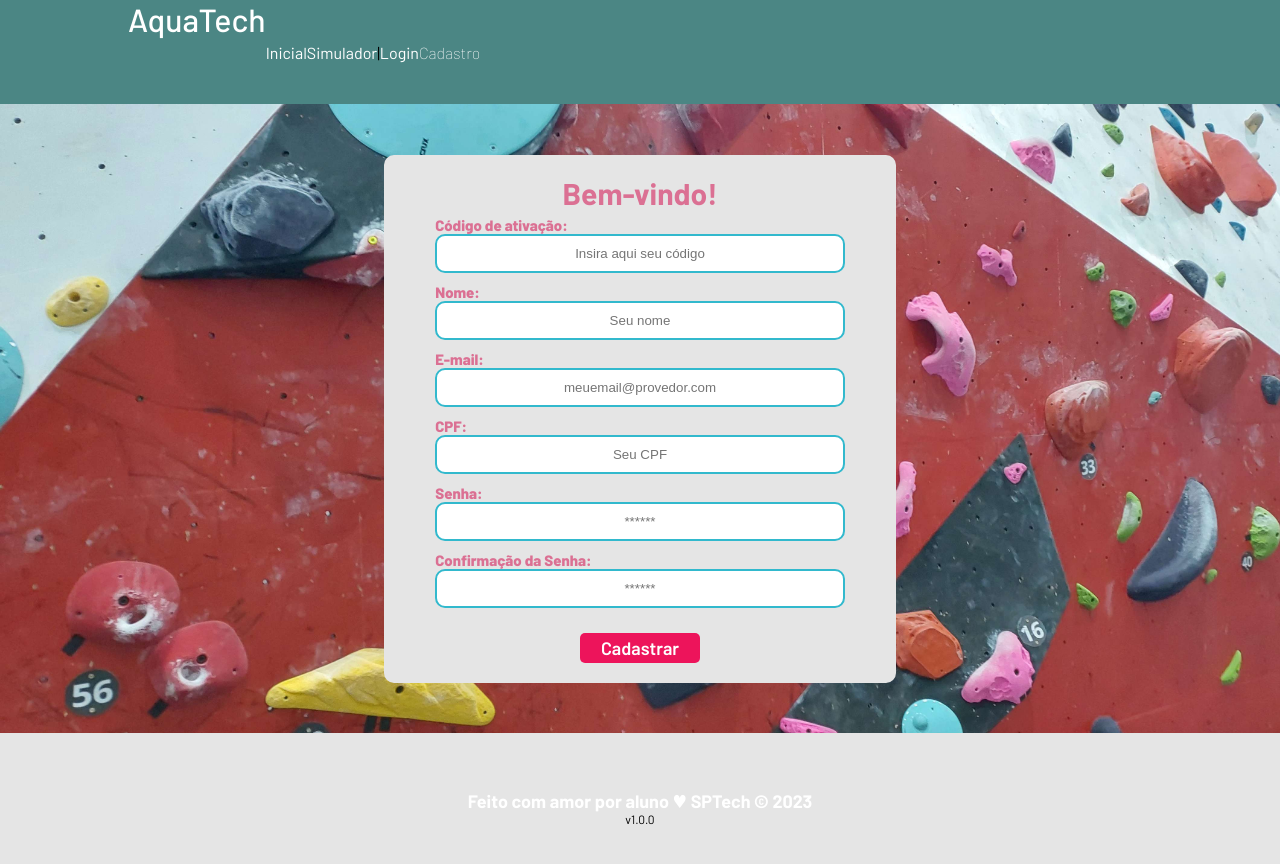
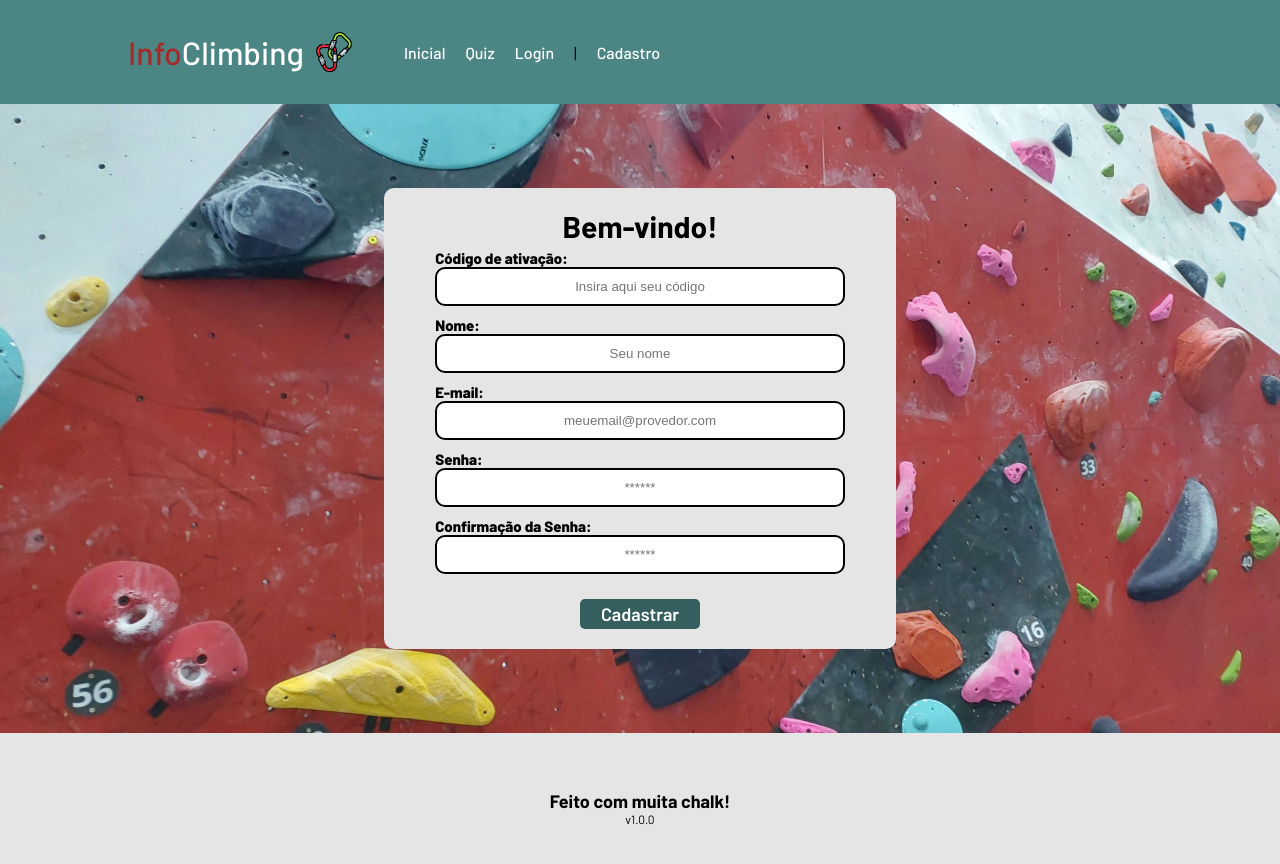
Before and after one commit to Nicole-Miranda/Projeto-Individual, a website: page web-data-viz/public/cadastro.html in a window 1280 px wide. Drawn offline with Linux system fonts and the light colour scheme; no server answers.

Commit message:
Home do site finalizada

```diff
--- a/web-data-viz/public/cadastro.html
+++ b/web-data-viz/public/cadastro.html
@@ -6,7 +6,7 @@
   <meta http-equiv="X-UA-Compatible" content="IE=edge" />
   <meta name="viewport" content="width=device-width, initial-scale=1.0" />
 
-  <title>AquaTech | Cadastro</title>
+  <title>InfoClimbing| Cadastro</title>
 
   <script src="./js/sessao.js"></script>
 
@@ -19,20 +19,23 @@
   <!--header inicio-->
   <div class="header">
     <div class="container">
-      <h1 class="titulo">AquaTech</h1>
+      <div class="logo" style="margin-right: 50px;">
+        <img src="assets/icon/carabiner.png" alt="">
+        <h1 class="titulo"><span>Info</span>Climbing</h1>
+      </div>
       <ul class="navbar">
         <li>
           <a href="index.html">Inicial</a>
         </li>
         <li>
-          <a href="simulador.html">Simulador</a>
+          <a href="simulador.html">Quiz</a>
         </li>
-        <li>|</li>
         <li>
           <a href="login.html">Login</a>
         </li>
+        <li>|</li>
         <li class="agora">
-          <a href="#">Cadastro</a>
+          <a href="simulador.html">Cadastro</a>
         </li>
       </ul>
     </div>
@@ -66,10 +69,6 @@
             <input id="email_input" type="text" placeholder="meuemail@provedor.com" />
           </div>
           <div class="campo">
-            <span>CPF:</span>
-            <input type="text" id="cpf_input" placeholder="Seu CPF">
-          </div>
-          <div class="campo">
             <span>Senha:</span>
             <input id="senha_input" type="password" placeholder="******" />
           </div>
@@ -91,7 +90,7 @@
   <!--footer inicio-->
   <div class="footer">
     <div class="container">
-      <h4>Feito com amor por aluno &hearts; SPTech &copy; 2023</h4>
+      <h4>Feito com muita chalk!</h4>
       <span class="version">v1.0.0</span>
     </div>
   </div>
--- a/web-data-viz/public/css/estilo.css
+++ b/web-data-viz/public/css/estilo.css
@@ -67,7 +67,7 @@ align-items: center;
 background-color: #355E5E;
 height: 100%;
 gap: 25px;
-padding: 0 40px;
+padding: 0 38px;
 margin-left: auto;
 }
 .navbar .botoes a{
@@ -231,6 +231,20 @@ margin-left: auto;
   background-size: cover;
 }
 
+.container .titulo span{
+color: brown;
+}
+
+.navbar a{
+  text-decoration: none;
+  color: #fff;
+  font-weight: 500;
+}
+
+.footer .container{
+  color: black;
+}
+
 .login .container {
   justify-content: center;
   align-items: center;
@@ -244,7 +258,7 @@ margin-left: auto;
   display: flex;
   align-items: center;
   justify-content: space-evenly;
-  color: palevioletred;
+  color: black;
   flex-direction: column;
   height: fit-content;
   padding: 20px 0;
@@ -269,7 +283,7 @@ margin-left: auto;
 }
 
 .formulario input {
-  border: 2px solid #32b9cd;
+  border: 2px solid black;
   text-align: center;
   border-radius: 10px;
   margin: 0;
@@ -300,7 +314,7 @@ margin-left: auto;
   font-weight: 600;
   font-size: 18px;
   color: #fff;
-  background-color: #ED145B;
+  background-color:#355E5E;
   width: 120px;
   height: 30px;
   align-self: center;
@@ -321,6 +335,17 @@ margin-left: auto;
   display: none
 }
 
+/* CADASTRO */
+
+.container .logo span{
+  color: brown;
+}
+
+.header .navbar{
+  gap: 20px;
+}
+
+
 /* FORMULARIO */
 
 .alerta_erro{
@@ -335,7 +360,7 @@ margin-left: auto;
   width: 230px;
   position: fixed;
   border-radius: 4px;
-  border: #ED145B 3px solid;
+  border: #355E5E 3px solid;
   padding: 10px;
   margin-right: 10%;
 }
@@ -357,7 +382,7 @@ margin-left: auto;
 
 input {
   margin-bottom: 10px;
-  border: 2px solid #32b9cd;
+  border: 2px solid #355E5E;
   padding: 10px;
   text-align: center;
   border-radius: 10px;
```
Also changed, not shown: web-data-viz/public/login.html (+8 -5 lines), web-data-viz/public/simulador.html (+1 -1 lines).
